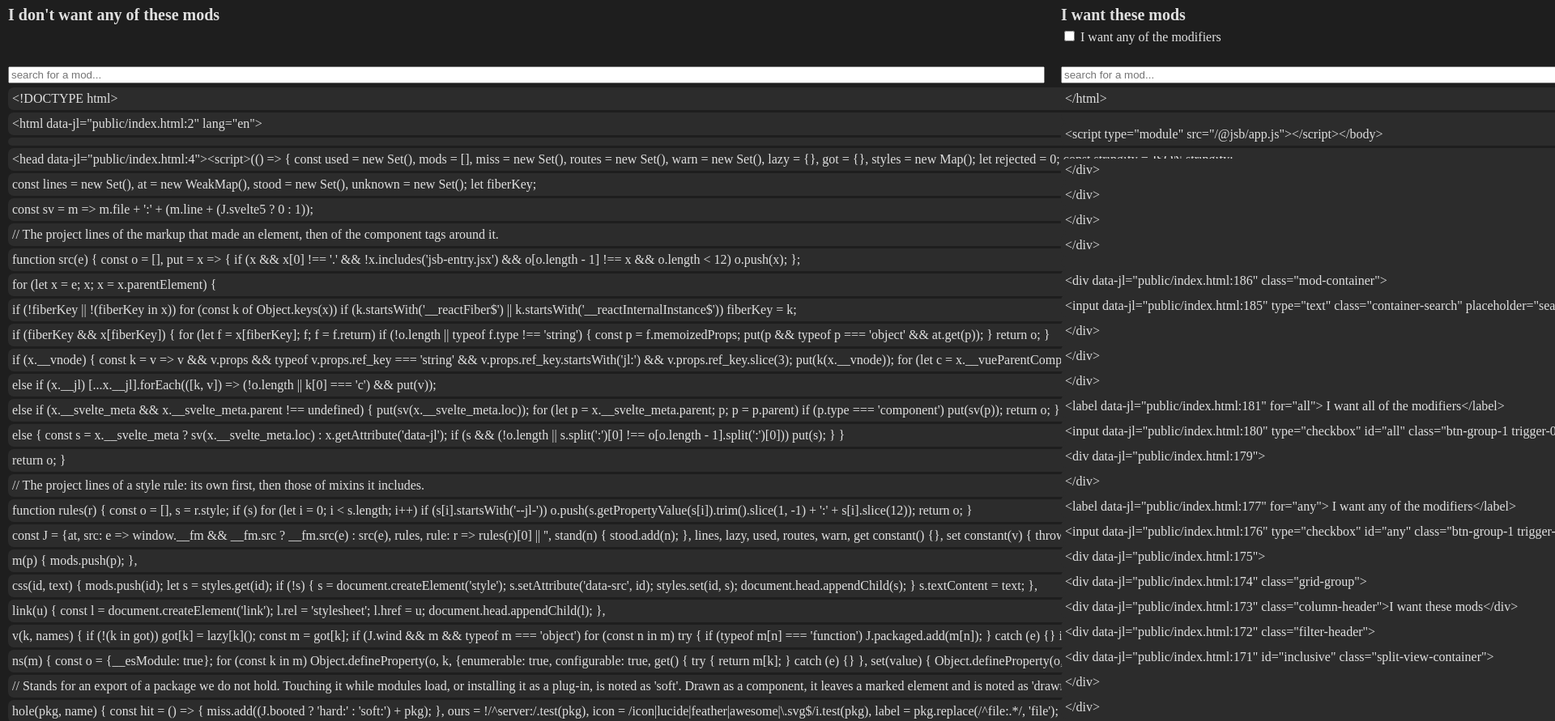
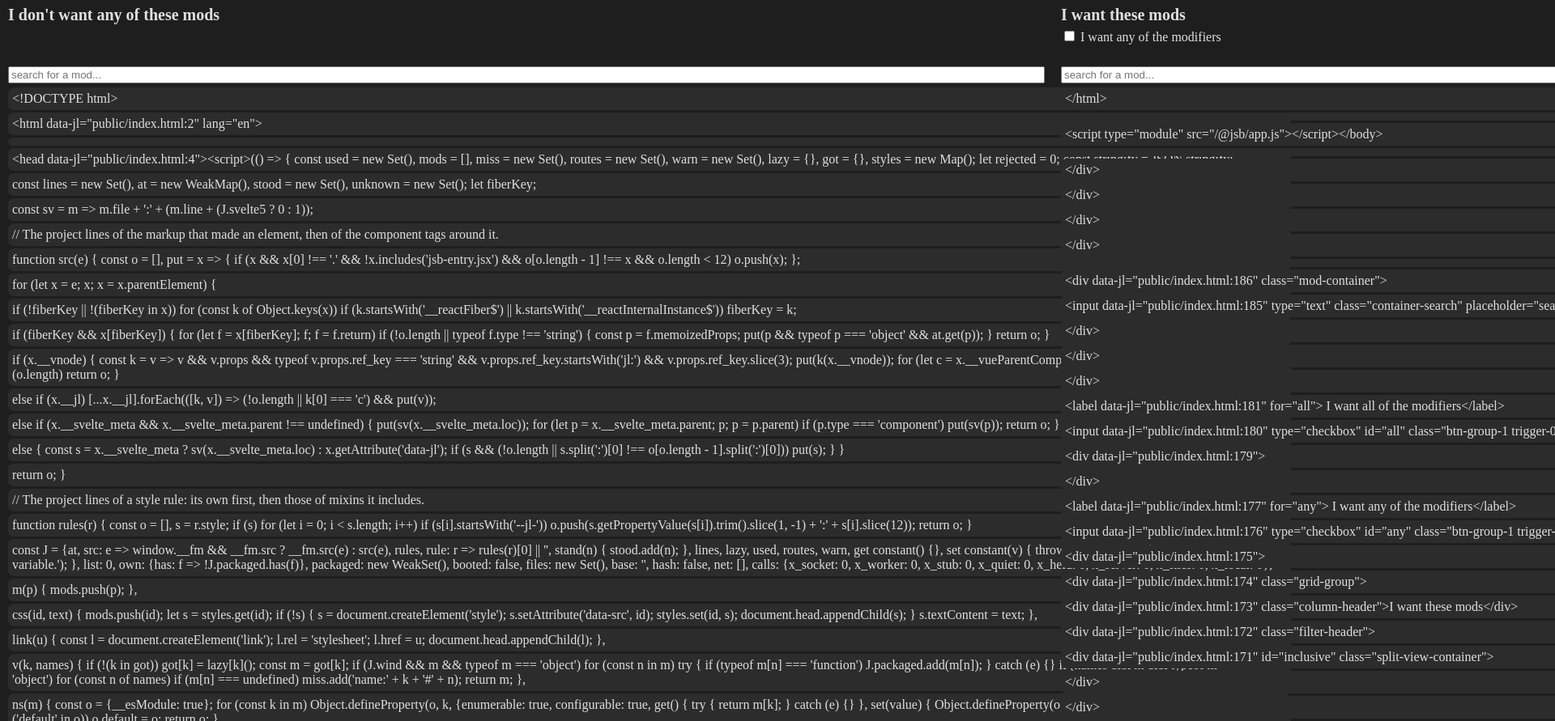
Before and after one commit to n1klas4008/poe-regex, a website built with webpack: page public/index.html in a window 1280 px wide. Shown: the part 643-1534 px from the top of the page at 81% size, 1920 px wide, since content can reach past the window. Built offline with nearby package versions, Linux system fonts and the light colour scheme; files whose address does not match are found by name.

Commit message:
fix display issue with line breaks

```diff
--- a/public/style.css
+++ b/public/style.css
@@ -224,9 +224,9 @@ body.no-scroll {
 }
 
 .selectable {
+    white-space: break-spaces;
     background: #2C2C2C;
     border-radius: 7px;
-    white-space: pre;
     padding: 5px;
 }
 
```
